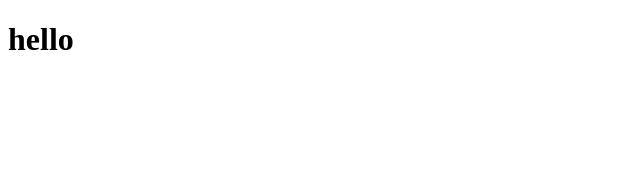
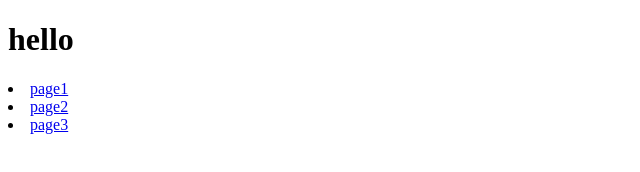
Before and after one commit to linnamuth/linna_test, a plain HTML site: page index.html in a window 1280 px wide. Shown: the whole page, without its empty margins (0-640 px from the left). Drawn offline with Linux system fonts and the light colour scheme.

Commit message:
add index file

```diff
--- a/index.html
+++ b/index.html
@@ -8,6 +8,8 @@
 </head>
 <body>
     <h1>hello</h1>
-
+    <li><a href="#">page1</a></li>
+    <li><a href="#">page2</a></li>
+    <li><a href="#">page3</a></li>
 </body>
 </html>
```
